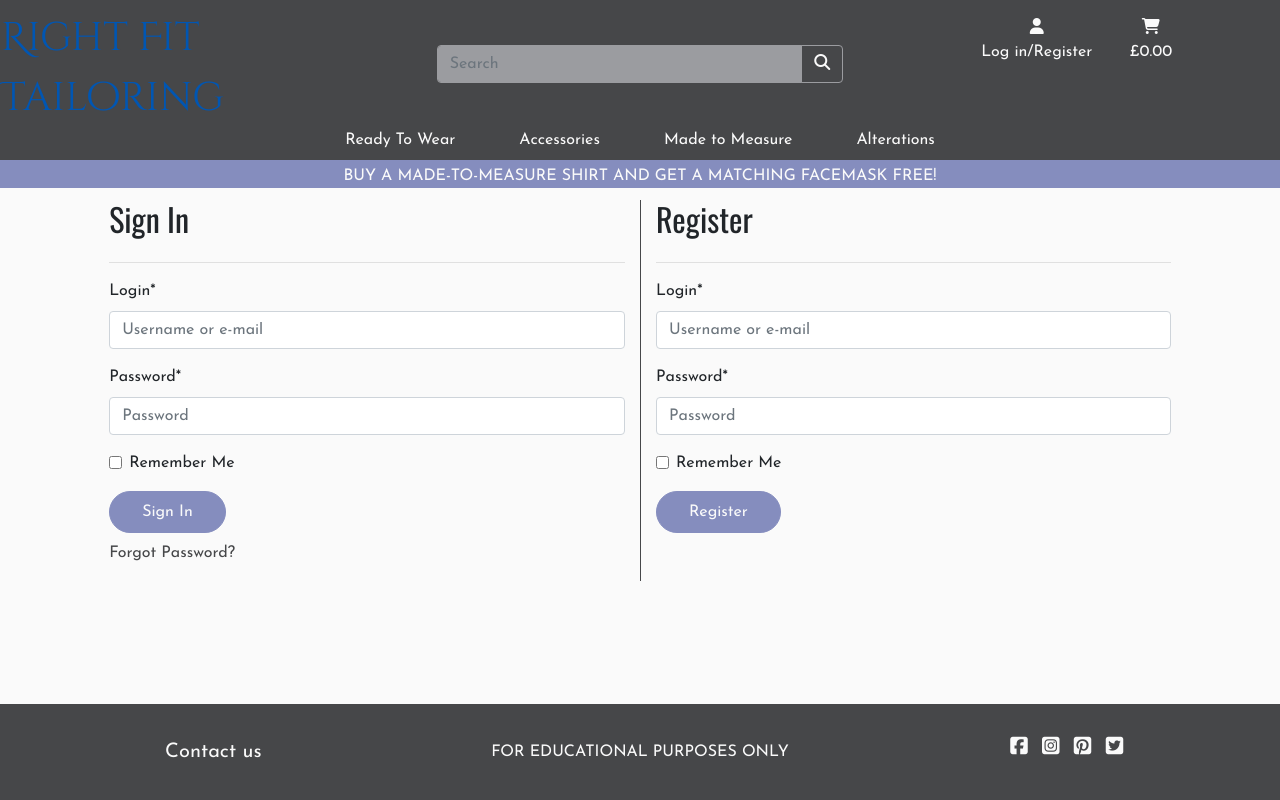
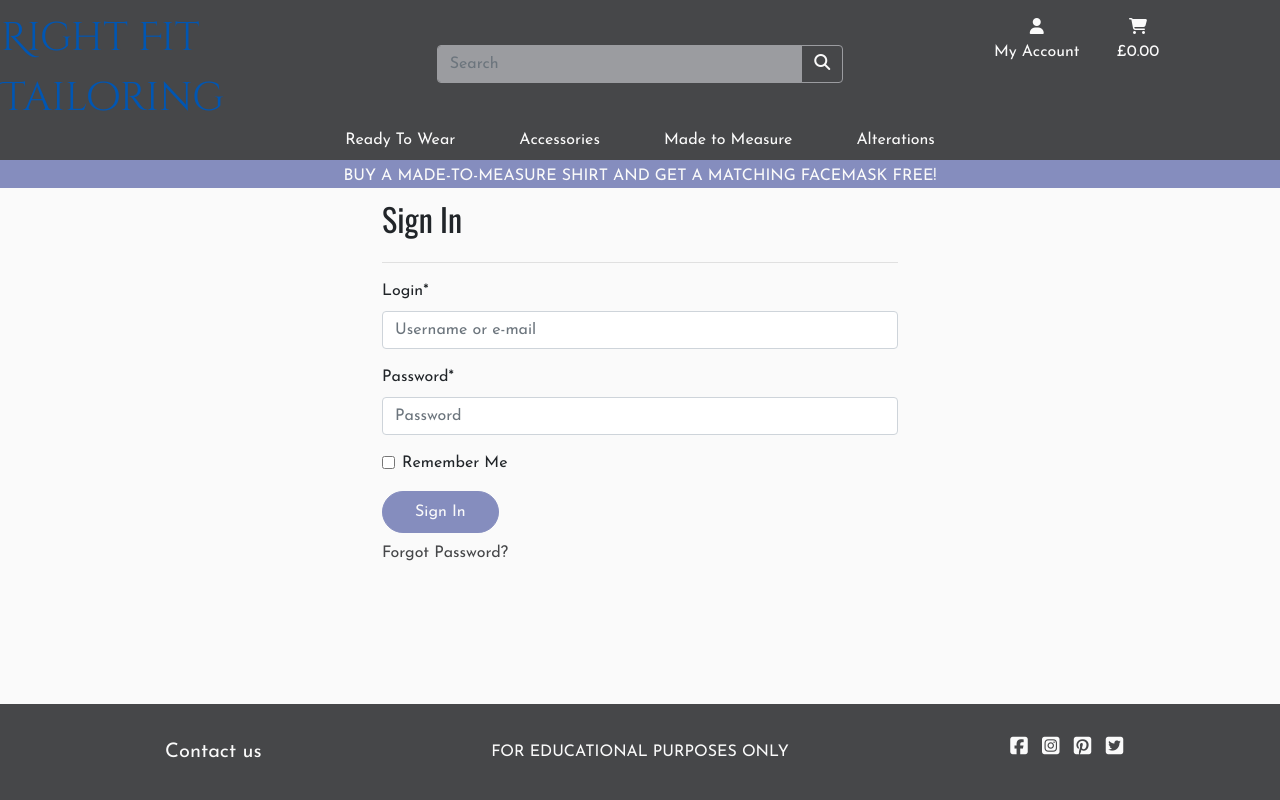
Before and after one commit to tealhorizon87/ms4_right-fit-tailoring, a Django app: page /accounts/login/ in a window 1280 px wide. Run offline with Django 3.2, Linux system fonts and the light colour scheme; parts of the project's set-up code (start-up, migrations or seed data) failed here and were passed over; some libraries are stand-ins or nearby versions; some web fonts are replaced.

Commit message:
Add cutom styling to allauth and draw profile to template

```diff
--- a/templates/allauth/account/base.html
+++ b/templates/allauth/account/base.html
@@ -1,4 +1,5 @@
 {% extends "base.html" %}
+{% load static %}
 
 {% block content %}
   <div class="container header-spacer">
@@ -8,7 +9,15 @@
   </div>
   <div class="overlay"></div>
 
+  <div class="row">
+    <div class="col-10 offset-1">
+      <div class="row">
+        <div class="col-10 offset-1 col-md-6 offset-md-3 pb-3">
           {% block inner_content %}
           {% endblock %}
+        </div>
+      </div>
+    </div>
+  </div>
 
 {% endblock %}
--- a/templates/allauth/account/email.html
+++ b/templates/allauth/account/email.html
@@ -33,9 +33,9 @@
   {% endfor %}
 
 <div class="buttonHolder">
-      <button class="secondaryAction" type="submit" name="action_primary" >{% trans 'Make Primary' %}</button>
-      <button class="secondaryAction" type="submit" name="action_send" >{% trans 'Re-send Verification' %}</button>
-      <button class="primaryAction" type="submit" name="action_remove" >{% trans 'Remove' %}</button>
+      <button class="secondaryAction my-button" type="submit" name="action_primary" >{% trans 'Make Primary' %}</button>
+      <button class="secondaryAction my-button" type="submit" name="action_send" >{% trans 'Re-send Verification' %}</button>
+      <button class="primaryAction my-button-reverse" type="submit" name="action_remove" >{% trans 'Remove' %}</button>
 </div>
 
 </fieldset>
--- a/templates/allauth/account/email_confirm.html
+++ b/templates/allauth/account/email_confirm.html
@@ -19,7 +19,7 @@
 
 <form method="post" action="{% url 'account_confirm_email' confirmation.key %}">
 {% csrf_token %}
-    <button type="submit">{% trans 'Confirm' %}</button>
+    <button class="my-button" type="submit">{% trans 'Confirm' %}</button>
 </form>
 
 {% else %}
--- a/templates/allauth/account/login.html
+++ b/templates/allauth/account/login.html
@@ -1,17 +1,8 @@
 {% extends "account/base.html" %}
 
 {% load i18n %}
-{% load account socialaccount %}
-
-{% block head_title %}{% trans "Sign In" %}{% endblock %}
 
 {% block inner_content %}
-
-  <div class="row">
-    <div class="col-10 offset-1">
-      <div class="row">
-        <div class="col-12 col-md-6">
-          <div class="allauth-form-inner-content">
   <h2 class="logo-font mb-4">{% trans "Sign In" %}</h2>
   <hr>
 
@@ -26,25 +17,4 @@
       <a class="secondaryAction dark-font" href="{% url 'account_reset_password' %}">{% trans "Forgot Password?" %}</a>
     </p>
   </form>
-          </div>
-        </div>
-        <div class="col-12 col-md-6 left-border">
-          <div class="allauth-form-inner-content">
-              <h2 class="logo-font mb-4">{% trans "Register" %}</h2>
-            <hr>
-
-            <form class="signup" id="signup_form" method="post" action="{% url 'account_signup' %}">
-              {% csrf_token %}
-              {{ form|crispy }}
-              {% if redirect_field_value %}
-                <input type="hidden" name="{{ redirect_field_name }}" value="{{ redirect_field_value }}" />
-              {% endif %}
-              <button class="my-button" type="submit">{% trans "Register" %}</button>
-            </form>
-          </div>
-        </div>
-      </div>
-    </div>
-  </div>
-
 {% endblock %}
--- a/templates/allauth/account/password_change.html
+++ b/templates/allauth/account/password_change.html
@@ -13,6 +13,6 @@
         {% csrf_token %}
         {{ form|crispy }}
         <a class="btn btn-outline-black rounded-0" href="{% url 'account_login' %}">Back to Login</a>
-        <button type="submit" name="action">{% trans "Change Password" %}</button>
+        <button class="my-button" type="submit" name="action">{% trans "Change Password" %}</button>
     </form>
 {% endblock %}
--- a/templates/allauth/account/password_reset.html
+++ b/templates/allauth/account/password_reset.html
@@ -19,7 +19,7 @@
     <form method="POST" action="{% url 'account_reset_password' %}" class="password_reset">
         {% csrf_token %}
         {{ form|crispy }}
-        <a class="btn btn-outline-black rounded-0" href="{% url 'account_login' %}">Back to Login</a>
+        <a class="btn my-button-reverse" href="{% url 'account_login' %}">Back to Login</a>
         <input type="submit" value="{% trans 'Reset My Password' %}" />
     </form>
 
--- a/templates/allauth/account/password_reset_from_key.html
+++ b/templates/allauth/account/password_reset_from_key.html
@@ -16,7 +16,7 @@
             <form method="POST" action="{{ action_url }}">
                 {% csrf_token %}
                 {{ form|crispy }}
-                <a class="btn btn-outline-black rounded-0" href="{% url 'account_login' %}">Back to Login</a>
+                <a class="btn my-button-reverse" href="{% url 'account_login' %}">Back to Login</a>
                 <input type="submit" name="action" value="{% trans 'change password' %}"/>
             </form>
         {% else %}
--- a/templates/base.html
+++ b/templates/base.html
@@ -55,12 +55,23 @@
             <div class="col-3 col-sm-4 col-md-4 mt-3">
               <ul class="list-inline text-left text-sm-center my-0">
                 <li class="list-inline-item d-none d-sm-inline-block mr-sm-3">
-                  <a href="{% url 'account_login' %}" class="nav-link p-0 white-font">
+                  <a class="nav-link p-0 white-font" href="#" id="user-options" data-toggle="dropdown" aria-haspopup="true" aria-expanded="false">
                     <div class="text-center">
-                      <div><i class="fas fa-user"></i></div>
-                      <p class="my-0">Log in/Register</p>
+                        <div><i class="fas fa-user"></i></div>
+                        <p class="my-0">My Account</p>
                     </div>
                   </a>
+                  {% if request.user.is_authenticated %}
+                    <div class="dropdown-menu border-0" aria-labelledby="user-options">
+                      <a href="{% url 'profile' %}" class="dropdown-item">My Profile</a>
+                      <a href="{% url 'account_logout' %}" class="dropdown-item">Logout</a>
+                    </div>
+                  {% else %}
+                    <div class="dropdown-menu border-0" aria-labelledby="user-options">
+                      <a href="{% url 'account_login' %}" class="dropdown-item">Log in</a>
+                      <a href="{% url 'account_signup' %}" class="dropdown-item">Register</a>
+                    </div>
+                  {% endif %}
                 </li>
                 <li class="list-inline-item ml-sm-3">
                   <a href="{% url 'cart' %}" class="nav-link p-0 white-font">
```
Also changed, not shown: profiles/views.py (+8 -1 lines), templates/allauth/account/logout.html (+3 -6 lines), templates/allauth/account/signup.html (+3 -8 lines), db.sqlite3. Lines whose indentation alone changed are shown as unchanged.
